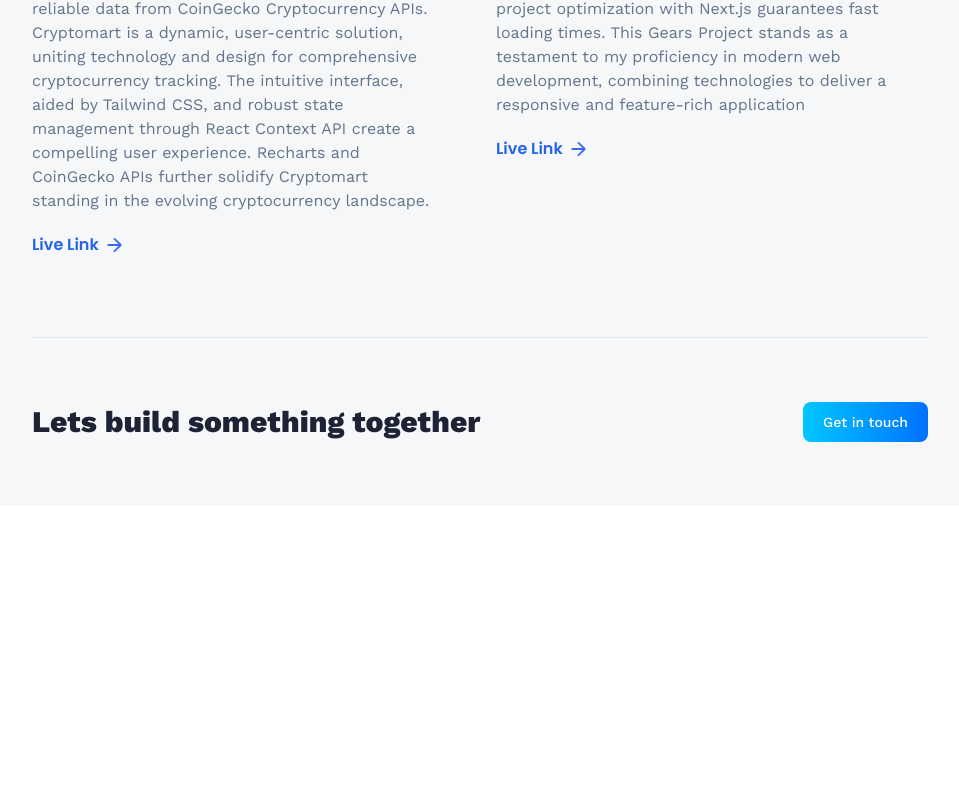
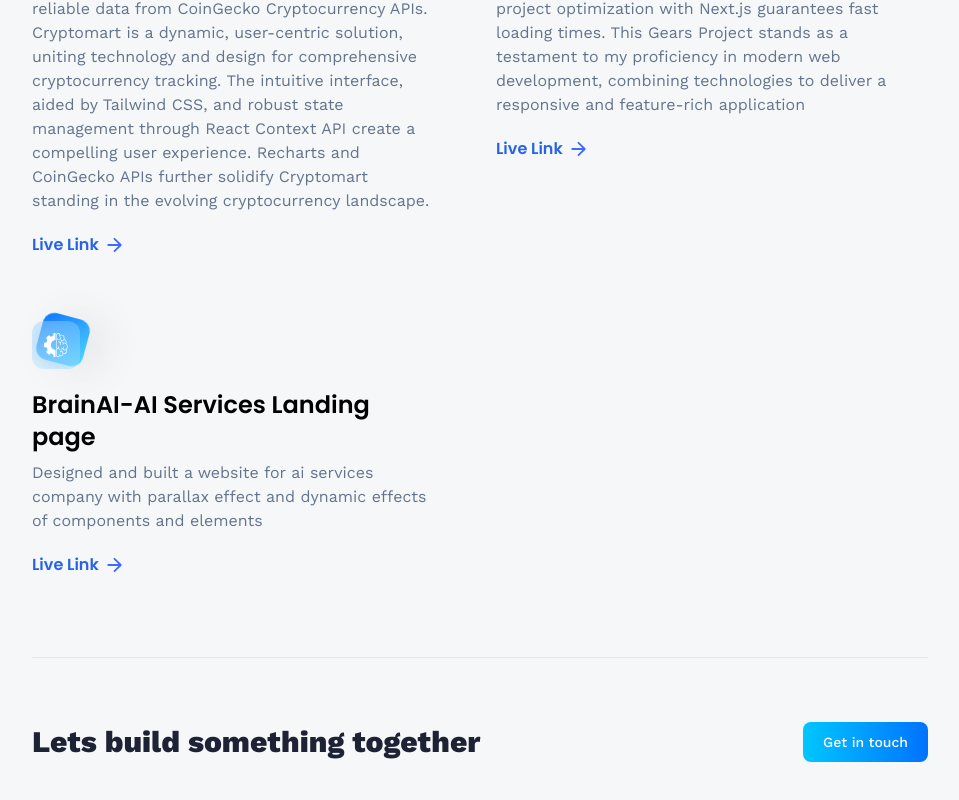
Before and after one commit to piyush9808/Piyush-s-Portfolio, a React (Vite) app: page /Projects in a window 1280 px wide. Shown: the part 643-1443 px from the top of the page, without its empty margins (160-1119 px from the left). Before the commit the page ends 1149 px from the top, so only its background shows below. Built offline with nearby package versions, Linux system fonts and the light colour scheme.

Commit message:
Update index.js

```diff
--- a/src/constants/index.js
+++ b/src/constants/index.js
@@ -201,13 +201,13 @@
 
         link: 'https://gears-p3eqk4il3-piyush-kumars-projects-06e6eae2.vercel.app/',
     },
-//     {
-//         iconUrl: car,
-//         theme: 'btn-back-blue',
-//         name: 'Car Finding App',
-//         description: 'Designed and built a mobile app for finding and comparing cars on the market, streamlining the car-buying process.',
-//         link: 'https://github.com/adrianhajdin/project_next13_car_showcase',
-//     },
+    {
+        iconUrl: summiz,
+        theme: 'btn-back-blue',
+        name: 'BrainAI-AI Services Landing page',
+        description: 'Designed and built a website for ai services company with parallax effect and dynamic effects of components and elements',
+        link: 'https://brainai-iota.vercel.app/',
+    },
 //     {
 //         iconUrl: snapgram,
 //         theme: 'btn-back-pink',
```
